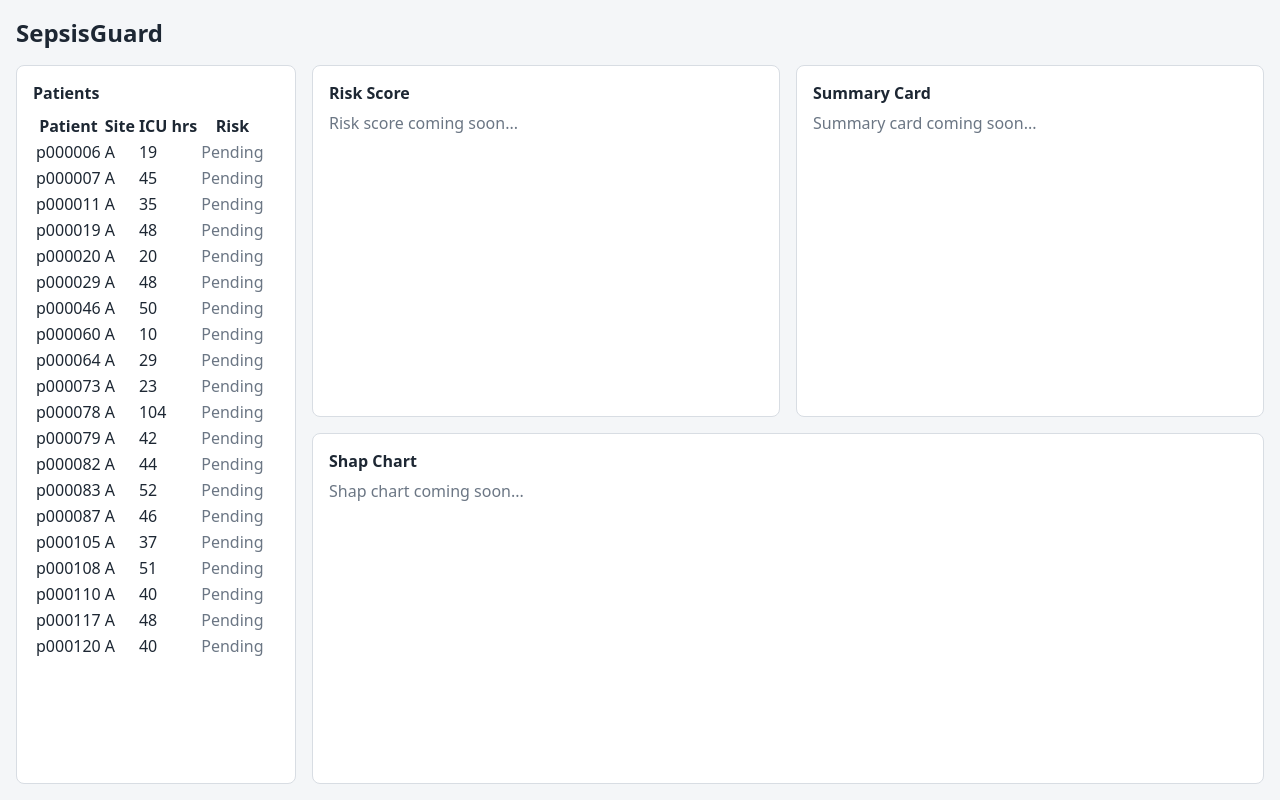
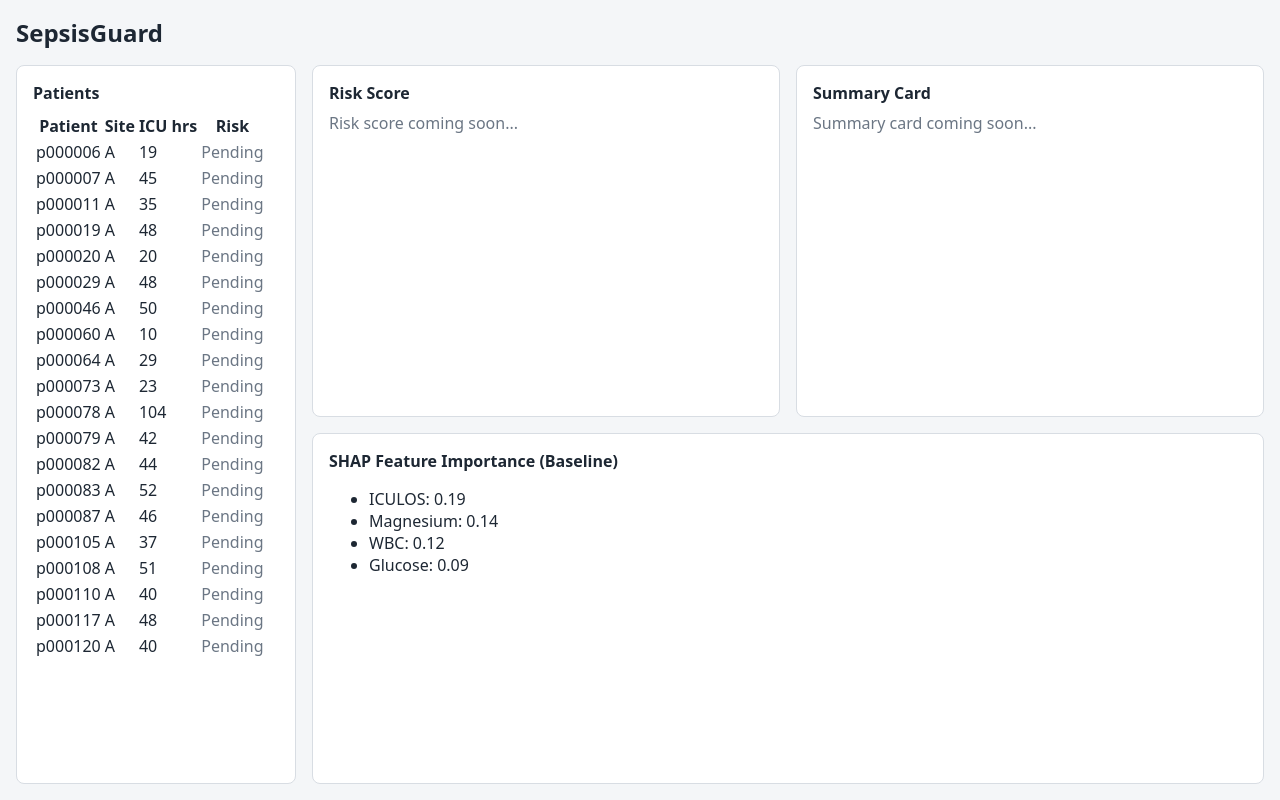
Before and after one commit to aisutd/sepsisguard, a React app in the folder frontend/: page / in a window 1280 px wide. Built offline with nearby package versions, Linux system fonts and the light colour scheme; the HTML template or start-up script is replaced by a standard one.

Commit message:
Update ShapChart.jsx
reviewed the code and deleted the duplicates

```diff
--- a/frontend/src/components/ShapChart.jsx
+++ b/frontend/src/components/ShapChart.jsx
@@ -1,12 +1,30 @@
-//Anikait's work goes here
+//Neelimas work goes here
+function ShapChart(){
+    //Anikait's work
+    // Baseline importance scores derived from SHAP model output
+    const topFeatures = [
+        { name: "ICULOS", value: 0.19},
+        { name: "Magnesium", value: 0.14},
+        { name: "WBC", value: 0.12},
+        { name: "Glucose", value: 0.09}
+    ];
 
-function ShapChart()
-{
     return(
-        <section className="panel">
-            <h2>Shap Chart</h2>
+        // Main panel container wrapper for styling
+       <section className="panel">
+            {/* Section heading text */}
+            <h2>SHAP Feature Importance (Baseline)</h2>
 
-            <p className="placeholder">Shap chart coming soon...</p>
+            {/* Unordered list container for the features */}
+            <ul className="shap-list">
+                {/* Dynamically map over the topFeatures array to render each item */}
+                {topFeatures.map((feat, index) => (
+                    /* Individual listitem with a unique key required by React */
+                    <li key={index}>
+                        <span>{feat.name}</span>: <span>{feat.value}</span>
+                    </li>
+                ))}
+            </ul>
         </section>
     );
 }
```
